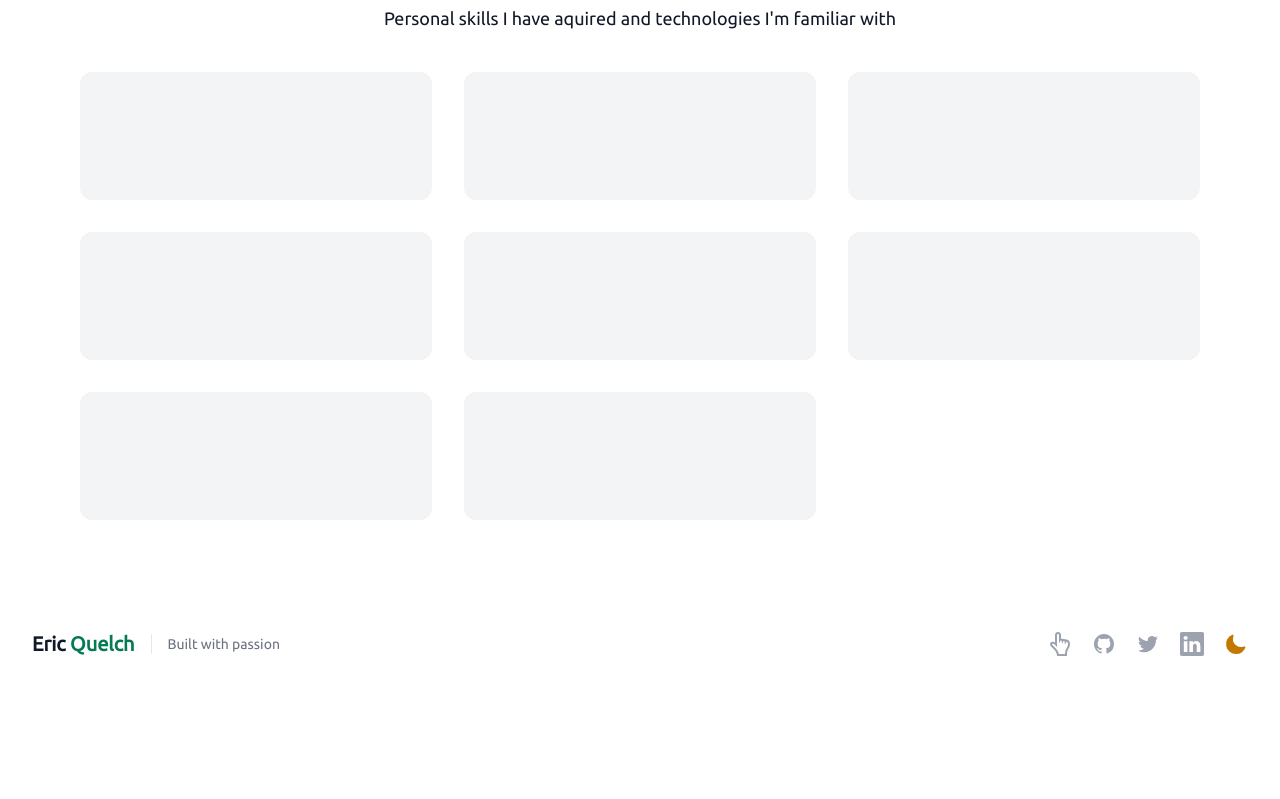
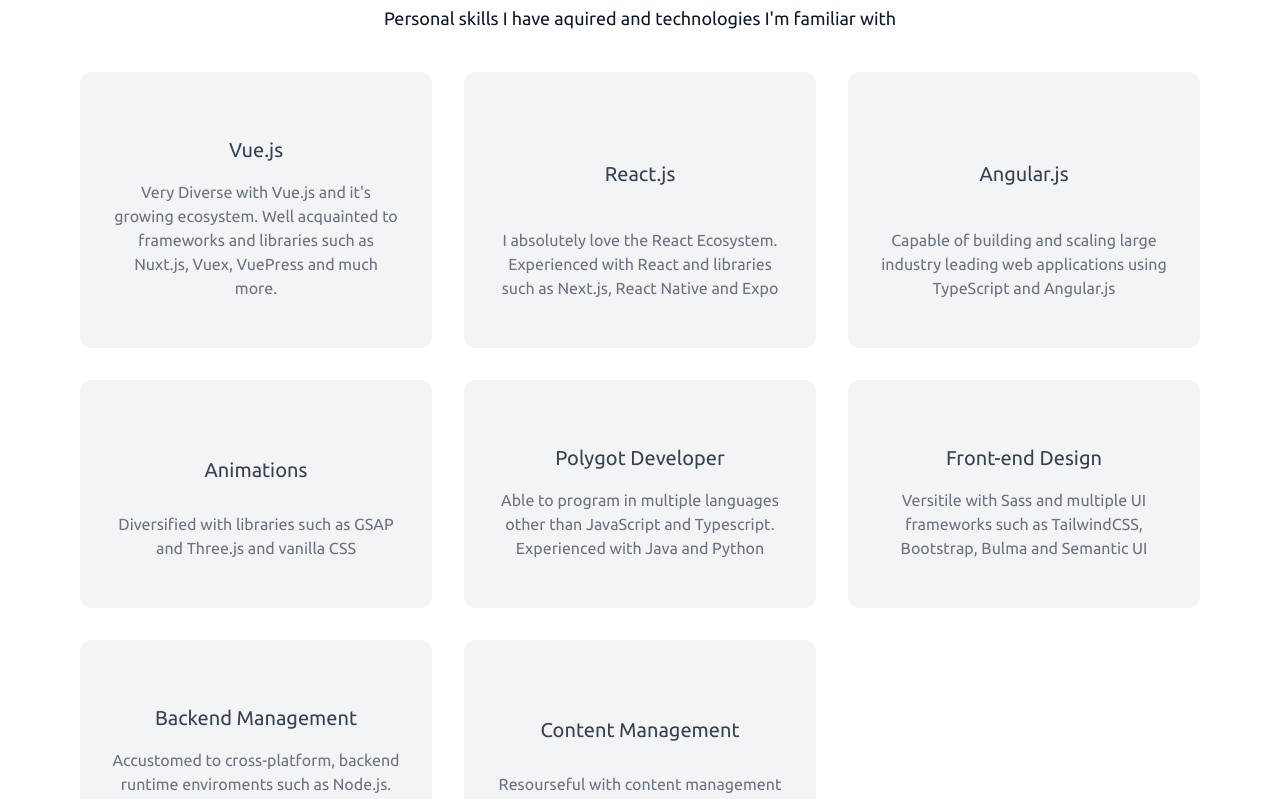
Before and after one commit to quelchx/quelchx.com, a Next.js app: page / in a window 1280 px wide. Shown: the part 2280-3079 px from the top of the page. Before the commit the page ends 2968 px from the top, so only its background shows below. Built offline with nearby package versions, Linux system fonts and the light colour scheme; no server answers.

Commit message:
corrected mistake

```diff
--- a/src/components/home/Experience.tsx
+++ b/src/components/home/Experience.tsx
@@ -2,18 +2,21 @@ import data from "../../constants";
 import AOS from "../AOS";
 import Asset from "./helpers/Asset";
 import Link from "next/link";
+import { Asset as AssetType } from "../../types";
 
 const Experience: React.FC = () => {
-  const listAssets = data.assets.map((asset: any, idx: string | number) => {
+  const listAssets = data.assets.map(
+    (asset: AssetType, idx: string | number) => {
       return (
         <Asset
           key={idx}
           icon={asset.icon}
-        asset={asset.name}
-        details={asset.text}
+          asset={asset.asset}
+          details={asset.details}
         />
       );
-  });
+    }
+  );
   return (
     <>
       <div className="max-w-6xl px-6 pb-10 mx-auto rounded solid lg:px-12">
--- a/src/components/home/Projects.tsx
+++ b/src/components/home/Projects.tsx
@@ -1,11 +1,12 @@
 import React from "react";
 import data from "../../constants";
+import { Project as ProjectType } from "../../types";
 import AOS from "../AOS";
 import Project from "./helpers/Project";
 
 const Projects: React.FC = () => {
   const listProjects = data.projects.map(
-    (project: any, idx: string | number) => {
+    (project: ProjectType, idx: string | number) => {
       return (
         <div key={idx}>
           <AOS animation="zoom-in" duration="500" delay="300">
```
Lines whose indentation alone changed are shown as unchanged.
